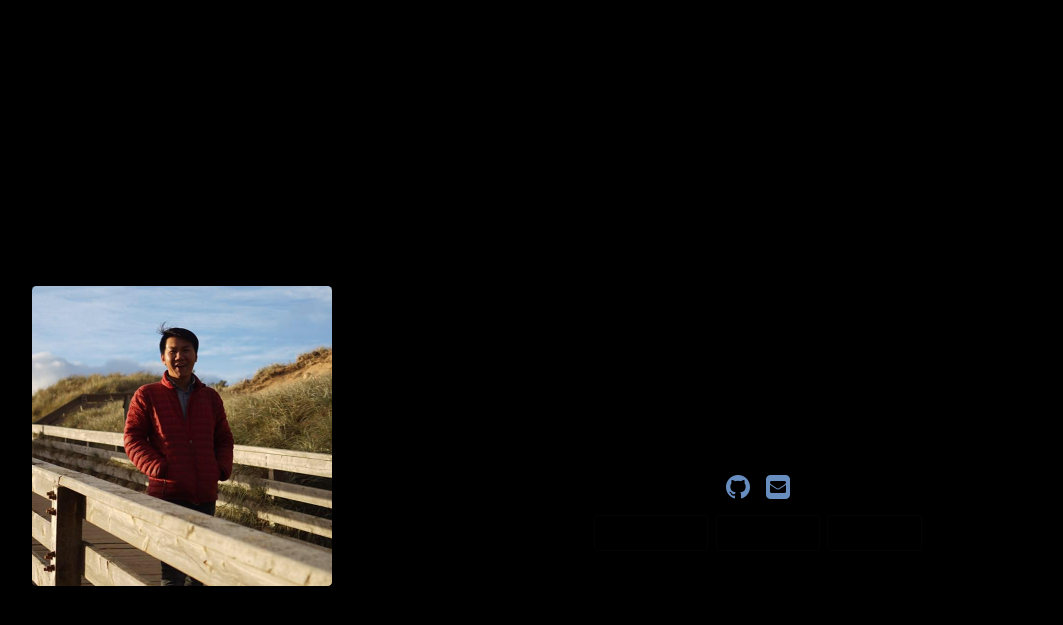
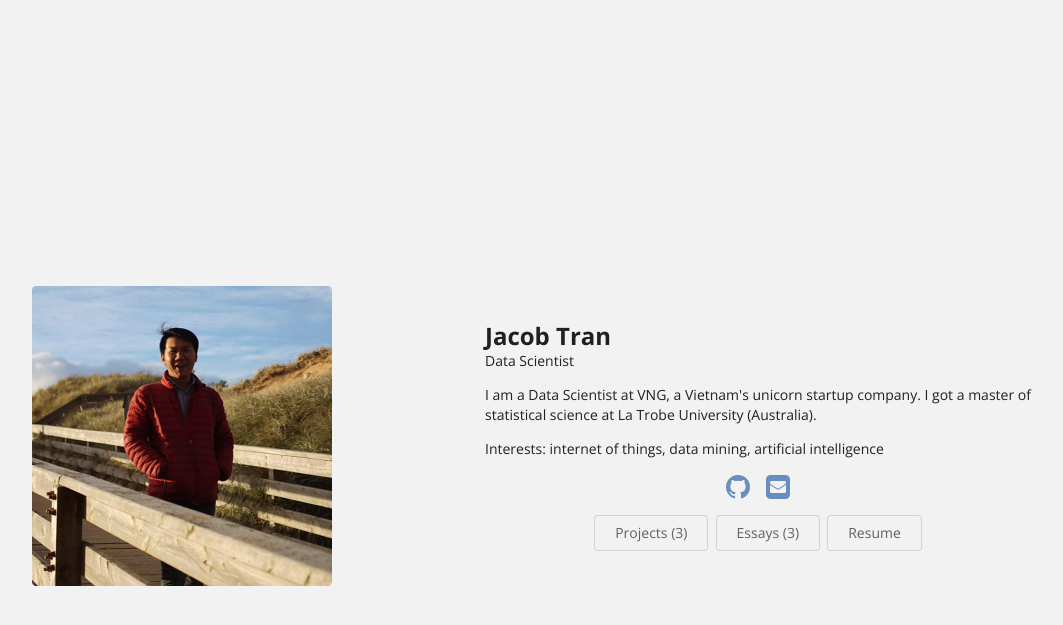
Before and after one commit to xlamb1412/xlamb1412.github.io, a Jekyll site: the page built from index.html, in a window 1280 px wide. Shown: the top 625 px of the page, without its empty margins (169-1232 px from the left). Built offline with Jekyll 4.4.1, drawn with Linux system fonts in a browser that asks for light colours.

Commit message:
color changing

```diff
--- a/css/stylesheet-customizations.scss
+++ b/css/stylesheet-customizations.scss
@@ -7,7 +7,7 @@
 
 // Customize the background color
 body {
-  background-color: black;
+  background-color: linear-gradient(to bottom right, lightskyblue, whitesmoke);
 }
 
 // Customize the menubar color
```
